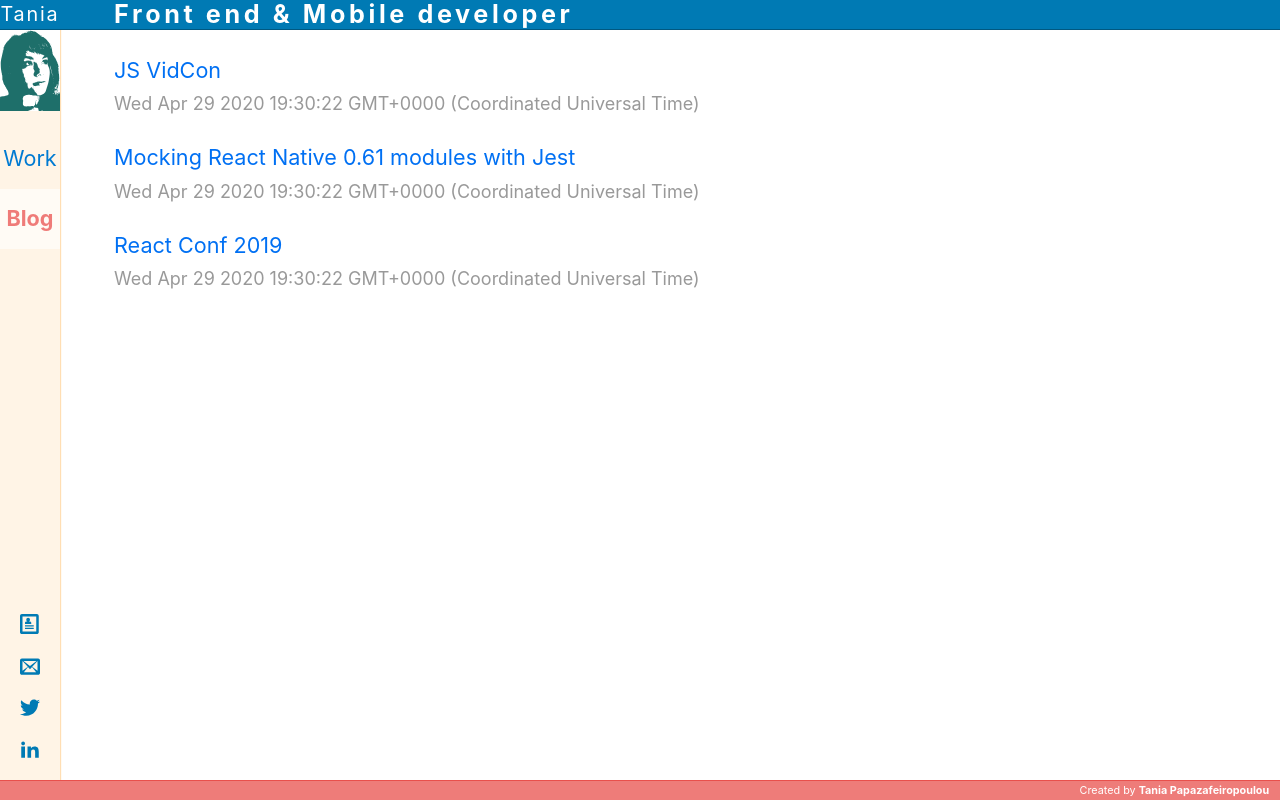
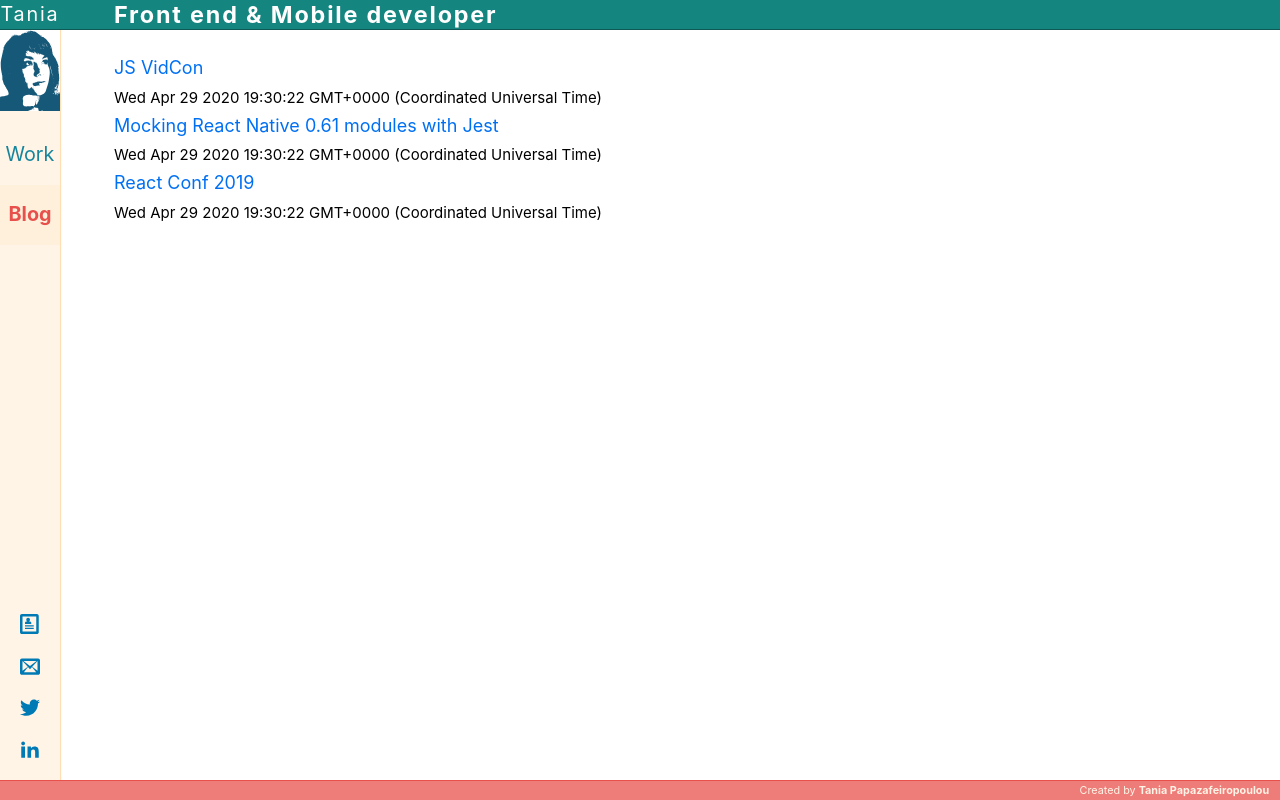
Before and after one commit to altany/tany4, a Next.js app: page /blog in a window 1280 px wide. Built offline with nearby package versions, Linux system fonts and the light colour scheme; no server answers.

Commit message:
update styling and remove unused css

```diff
--- a/components/layout.module.scss
+++ b/components/layout.module.scss
@@ -1,38 +1,46 @@
 @use "sass:color";
+@use "../styles/variables";
 @use "../styles/mixins";
 
-$themeColor: #b4e7ff;
-$secondaryThemeColor: #fff4e6;
-$thirdColor: #ee7c79;
-$darkThemeColor: darken($themeColor, 50%);
-$lightThemeColor: lighten($themeColor, 7%);
-$statusBarHeight: 30px;
-$navBarWidth: 60px;
-$footerHeight: 20px;
-$navLinkColor: color.adjust($darkThemeColor, $blue: 30);
-$gradient-color-1: $navLinkColor;
-$gradient-color-2: #ef7b78;
-$stackOverflowOrange: #f69c55;
-$linkedInBlue: #0077b5;
-$githubBlack: #000000;
-$cvGray: #5d5d5d;
-$envelopTeal: #028dad;
-$gitlabOrange: #e24329;
-$twitterBlue: #20a2f1;
+.statusBar {
+  height: variables.$statusBarHeight;
+  width: 100%;
+  position: fixed;
+  background: variables.$darkmainColor;
+  display: flex;
+  align-items: center;
+  border-bottom: 1px solid darken(variables.$darkmainColor, 10);
+
+  .name {
+    font-size: 1.1rem;
+    text-align: center;
+    width: variables.$navBarWidth;
+    letter-spacing: 0.1rem;
+    color: white;
+  }
+
+  .title {
+    padding-left: 3rem;
+    font-weight: bold;
+    font-size: 1.3rem;
+    letter-spacing: 0.1rem;
+    color: white;
+  }
+}
 
 .navigation {
-  width: $navBarWidth;
+  width: variables.$navBarWidth;
   height: 100%;
   position: fixed;
-  background: $secondaryThemeColor;
-  @include mixins.boxShadow(1px 0 1px 0 darken($secondaryThemeColor, 10%));
+  background: variables.$secondColor;
+  @include mixins.boxShadow(1px 0 1px 0 darken(variables.$secondColor, 10%));
 
   .container {
     display: flex;
     height: 100%;
     flex-direction: column;
     justify-content: space-between;
-    padding: $statusBarHeight 0 $footerHeight;
+    padding: variables.$statusBarHeight 0 variables.$footerHeight;
   }
 
   .navEntry {
@@ -54,22 +62,22 @@ $twitterBlue: #20a2f1;
 
   .logo {
     background-color: white;
-    margin-bottom: 1rem;
+    margin-bottom: 0.8rem;
   }
 
   li {
-    width: $navBarWidth;
+    width: variables.$navBarWidth;
     &.active {
       font-weight: bold;
-      background-color: lighten($secondaryThemeColor, 3%);
+      background-color: darken(variables.$secondColor, 2%);
       div {
-        color: $gradient-color-2;
+        color: variables.$gradientColor2;
       }
     }
 
     &:not(.logo) {
       padding: 0.5rem 0;
-      font-size: 1.2rem;
+      font-size: 1.1rem;
       flex-basis: 60px;
       display: flex;
       align-items: center;
@@ -77,13 +85,13 @@ $twitterBlue: #20a2f1;
     }
 
     div {
-      color: $navLinkColor;
+      color: variables.$navLinkColor;
 
       &:hover {
         font-size: 110%;
         @include mixins.navLinkHoverAnimation(
-          $gradient-color-1,
-          $gradient-color-2
+          variables.$gradientColor1,
+          variables.$gradientColor2
         );
       }
     }
@@ -102,35 +110,9 @@ $twitterBlue: #20a2f1;
 }
 
 .contentContainer {
-  margin-left: $navBarWidth;
+  margin-left: variables.$navBarWidth;
   padding: 3rem;
   min-height: 100%;
-}
-
-.statusBar {
-  height: $statusBarHeight;
-  width: 100%;
-  position: fixed;
-  background: $darkThemeColor;
-  display: flex;
-  align-items: center;
-  border-bottom: 1px solid darken($darkThemeColor, 10);
-
-  .name {
-    font-size: 1.1rem;
-    text-align: center;
-    width: $navBarWidth;
-    letter-spacing: 0.1rem;
-    color: white;
-  }
-
-  .title {
-    padding-left: 3rem;
-    font-weight: bold;
-    font-size: 1.4rem;
-    letter-spacing: 0.2rem;
-    color: white;
-  }
 }
 
 .header {
@@ -144,23 +126,23 @@ $twitterBlue: #20a2f1;
 }
 
 .footer {
-  height: $footerHeight;
+  height: variables.$footerHeight;
   width: 100%;
   position: fixed;
   bottom: 0;
-  background: $thirdColor;
+  background: variables.$thirdColor;
   display: flex;
   align-items: center;
   justify-content: flex-end;
-  border-top: 1px solid darken($thirdColor, 10);
+  border-top: 1px solid darken(variables.$thirdColor, 10);
 
   .created {
-    color: white;
+    color: variables.$secondColor;
     font-size: 0.6rem;
     padding: 0 0.6rem;
 
     a {
-      color: white;
+      color: variables.$secondColor;
     }
   }
 }
--- a/pages/blog/index.js
+++ b/pages/blog/index.js
@@ -11,15 +11,15 @@ export default function Blog({ posts }) {
       <Head>
         <title>{siteTitle} - Blog</title>
       </Head>
-      <section className={utilStyles.headingMd}>
-        <ul className={utilStyles.list}>
+      <section>
+        <ul>
           {posts.map(({ id, date, title }) => (
-            <li className={utilStyles.listItem} key={id}>
+            <li key={id}>
               <Link href="/blog/posts/[id]" as={`/blog/posts/${id}`}>
                 <a>{title}</a>
               </Link>
               <br />
-              <small className={utilStyles.lightText}>
+              <small>
                 <Date dateString={date} />
               </small>
             </li>
--- a/pages/blog/posts/[id].js
+++ b/pages/blog/posts/[id].js
@@ -11,8 +11,8 @@ export default function Post({ data }) {
         <title>{data.title}</title>
       </Head>
       <article>
-        <h1 className={utilStyles.headingXl}>{data.title}</h1>
-        <div className={utilStyles.lightText}>
+        <h1>{data.title}</h1>
+        <div>
           <Date dateString={data.date} />
         </div>
         <div dangerouslySetInnerHTML={{ __html: data.contentHtml }} />
--- a/pages/index.js
+++ b/pages/index.js
@@ -11,10 +11,9 @@ export default function Home() {
         <title>{siteTitle}</title>
       </Head>
       <section className={utilStyles.introduction}>
-        {/* TODO: Highlight React and front-end */}
         <p>
-          My name is {name} and I am a React Developer with many years of
-          experience in various front-end techonologies.
+          My name is {name} and I am a <b>React</b> Developer with many years of
+          experience in various <b>front end</b> techonologies.
         </p>
         <p>Feel free to check my website and find out more about my work.</p>
       </section>
--- a/styles/_mixins.scss
+++ b/styles/_mixins.scss
@@ -10,13 +10,13 @@
   }
 }
 
-@mixin navLinkHoverAnimation($gradient-color-1, $gradient-color-2) {
+@mixin navLinkHoverAnimation($gradientColor1, $gradientColor2) {
   background: linear-gradient(
     to right,
-    $gradient-color-1 20%,
-    $gradient-color-2 40%,
-    $gradient-color-2 60%,
-    $gradient-color-1 80%
+    $gradientColor1 20%,
+    $gradientColor2 40%,
+    $gradientColor2 60%,
+    $gradientColor1 80%
   );
   background-size: 200% auto;
   background-clip: text;
--- /dev/null
+++ b/styles/_variables.scss
@@ -0,0 +1,22 @@
+@use "sass:color";
+
+$mainColor: #a8f1ed;
+$secondColor: #fff4e6;
+$thirdColor: #ee7c79;
+
+$darkmainColor: darken($mainColor, 50%);
+$lightmainColor: lighten($mainColor, 7%);
+$statusBarHeight: 30px;
+$navBarWidth: 60px;
+$footerHeight: 20px;
+$navLinkColor: color.adjust($darkmainColor, $blue: 30);
+$gradientColor1: $navLinkColor;
+$gradientColor2: darken($thirdColor, 10%);
+
+$stackOverflowOrange: #f69c55;
+$linkedInBlue: #0077b5;
+$githubPurple: #6e5494;
+$cvGray: #5d5d5d;
+$envelopTeal: #028dad;
+$gitlabOrange: #e24329;
+$twitterBlue: #20a2f1;
--- a/styles/utils.module.scss
+++ b/styles/utils.module.scss
@@ -1,58 +1,10 @@
-.heading2Xl {
-  font-size: 2.5rem;
-  line-height: 1.2;
-  font-weight: 800;
-  letter-spacing: -0.05rem;
-  margin: 1rem 0;
-}
-
-.headingXl {
-  font-size: 2rem;
-  line-height: 1.3;
-  font-weight: 800;
-  letter-spacing: -0.05rem;
-  margin: 1rem 0;
-}
-
-.headingLg {
-  font-size: 1.5rem;
-  line-height: 1.4;
-  margin: 1rem 0;
-}
-
-.headingMd {
-  font-size: 1.2rem;
-  line-height: 1.5;
-}
-
-.borderCircle {
-  border-radius: 9999px;
-}
-
-.colorInherit {
-  color: inherit;
-}
-
-.padding1px {
-  padding-top: 1px;
-}
-
-.list {
-  list-style: none;
-  padding: 0;
-  margin: 0;
-}
-
-.listItem {
-  margin: 0 0 1.25rem;
-}
-
-.lightText {
-  color: #999;
-}
+@use "../styles/variables";
 
 .introduction {
   width: 600px;
   text-align: center;
   margin: 0 auto;
+  b {
+    color: variables.$thirdColor;
+  }
 }
```
Also changed, not shown: public/profile.svg.
